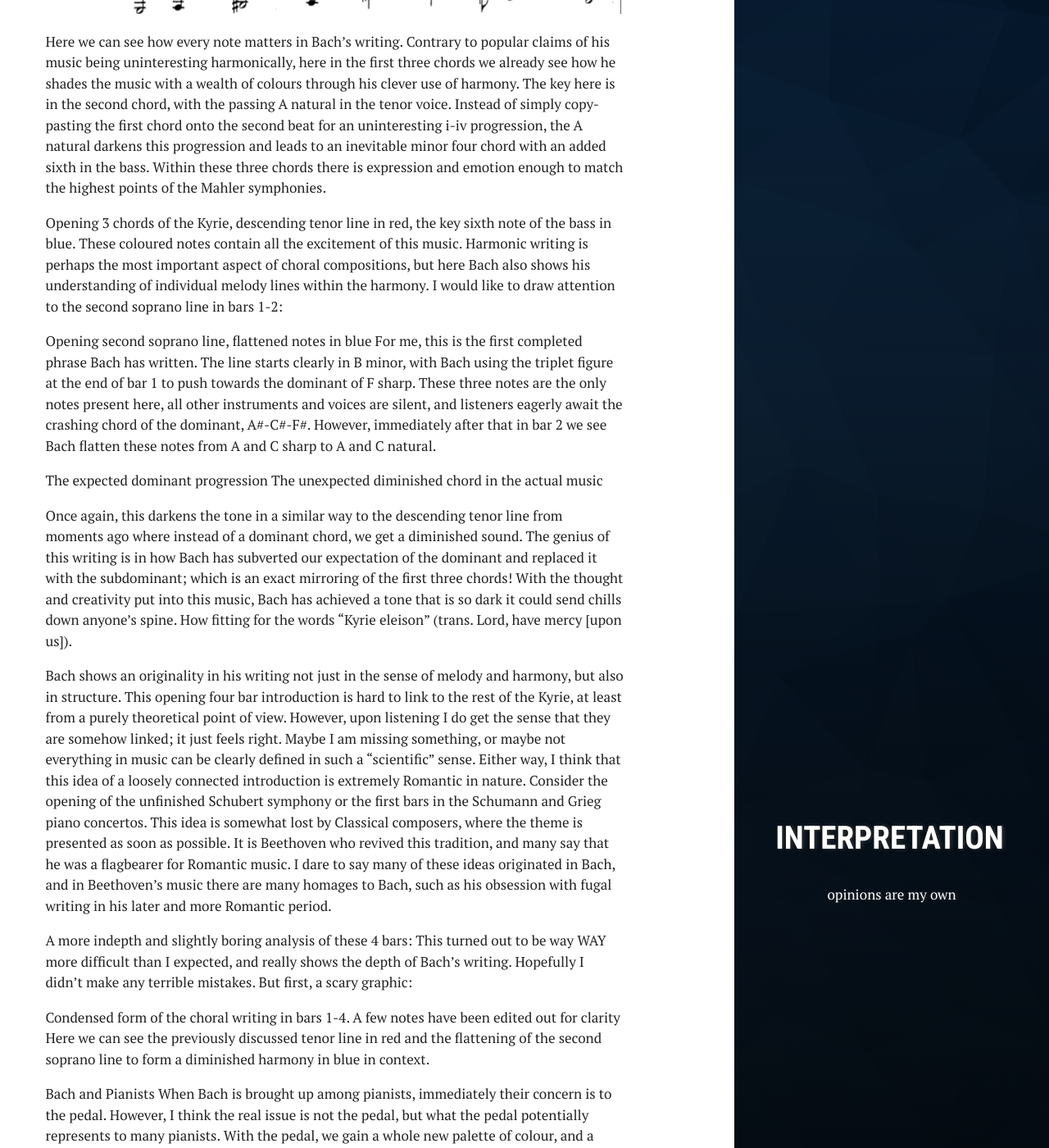
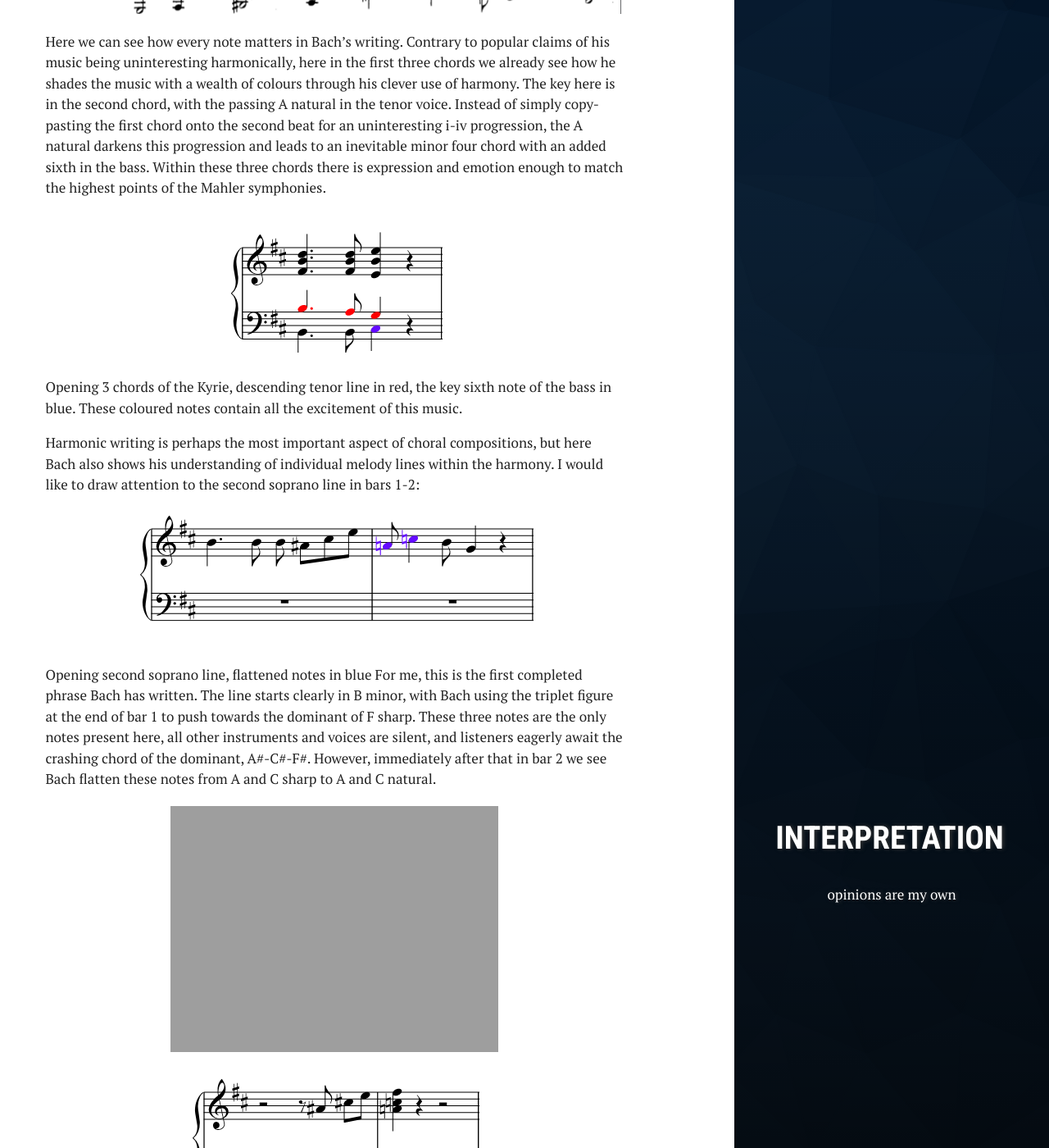
Before and after one commit to moke8198/moke8198.github.io, a Jekyll site: the page built from _posts/2017-08-06-The-Romantic-Music-of-Bach.md, in a window 1280 px wide and 1400 px high, scrolled down 2124 px. Shown: the whole window at 82% size. Built offline with Jekyll 4.4.1, drawn with Linux system fonts in a browser that asks for light colours; some of the changed text lies outside the part shown.

Commit message:
Update 2017-08-06-The-Romantic-Music-of-Bach.md

```diff
--- a/_posts/2017-08-06-The-Romantic-Music-of-Bach.md
+++ b/_posts/2017-08-06-The-Romantic-Music-of-Bach.md
@@ -28,20 +28,26 @@ The Bach B Minor Mass is the culmination of Bach’s writing, with most of the m
 <img src="https://moke8198.github.io/assets/images/bachkyrie.png" alt="">
 Here we can see how every note matters in Bach’s writing. Contrary to popular claims of his music being uninteresting harmonically, here in the first three chords we already see how he shades the music with a wealth of colours through his clever use of harmony. The key here is in the second chord, with the passing A natural in the tenor voice. Instead of simply copy-pasting the first chord onto the second beat for an uninteresting i-iv progression, the A natural darkens this progression and leads to an inevitable minor four chord with an added sixth in the bass. Within these three chords there is expression and emotion enough to match the highest points of the Mahler symphonies.
 
+<img src="https://moke8198.github.io/assets/images/bachfig1.png" alt="">
 Opening 3 chords of the Kyrie, descending tenor line in red, the key sixth note of the bass in blue. These coloured notes contain all the excitement of this music.
+
 Harmonic writing is perhaps the most important aspect of choral compositions, but here Bach also shows his understanding of individual melody lines within the harmony. I would like to draw attention to the second soprano line in bars 1-2:
 
+<img src="https://moke8198.github.io/assets/images/bachfig2.png" alt="">
  Opening second soprano line, flattened notes in blue
 For me, this is the first completed phrase Bach has written. The line starts clearly in B minor, with Bach using the triplet figure at the end of bar 1 to push towards the dominant of F sharp. These three notes are the only notes present here, all other instruments and voices are silent, and listeners eagerly await the crashing chord of the dominant, A#-C#-F#. However, immediately after that in bar 2 we see Bach flatten these notes from A and C sharp to A and C natural.
-
+<img src="https://moke8198.github.io/assets/images/bachfig3.png" alt=""> <img src="https://moke8198.github.io/assets/images/bachfig4.png" alt="">
 The expected dominant progression                        The unexpected diminished chord in the actual music
 
-Once again, this darkens the tone in a similar way to the descending tenor line from moments ago where instead of a dominant chord, we get a diminished sound. The genius of this writing is in how Bach has subverted our expectation of the dominant and replaced it with the subdominant; which is an exact mirroring of the first three chords! With the thought and creativity put into this music, Bach has achieved a tone that is so dark it could send chills down anyone’s spine. How fitting for the words “Kyrie eleison” (trans. Lord, have mercy [upon us]).
+Once again, this darkens the tone in a similar way to the descending tenor line from moments ago where instead of a dominant chord, we get a diminished sound. The genius of this writing is in how Bach has subverted our expectation of the dominant and replaced it with the subdominant; which is an exact mirroring of the first three chords!
+<img src="https://moke8198.github.io/assets/images/bachfig5.png" alt="">
+With the thought and creativity put into this music, Bach has achieved a tone that is so dark it could send chills down anyone’s spine. How fitting for the words “Kyrie eleison” (trans. Lord, have mercy [upon us]).
 
 Bach shows an originality in his writing not just in the sense of melody and harmony, but also in structure. This opening four bar introduction is hard to link to the rest of the Kyrie, at least from a purely theoretical point of view. However, upon listening I do get the sense that they are somehow linked; it just feels right. Maybe I am missing something, or maybe not everything in music can be clearly defined in such a “scientific” sense. Either way, I think that this idea of a loosely connected introduction is extremely Romantic in nature. Consider the opening of the unfinished Schubert symphony or the first bars in the Schumann and Grieg piano concertos.  This idea is somewhat lost by Classical composers, where the theme is presented as soon as possible. It is Beethoven who revived this tradition, and many say that he was a flagbearer for Romantic music. I dare to say many of these ideas originated in Bach, and in Beethoven’s music there are many homages to Bach, such as his obsession with fugal writing in his later and more Romantic period.
 
 A more indepth and slightly boring analysis of these 4 bars:
 This turned out to be way WAY more difficult than I expected, and really shows the depth of Bach’s writing. Hopefully I didn’t make any terrible mistakes. But first, a scary graphic:
+<img src="https://moke8198.github.io/assets/images/bachfig6.png" alt="">
 
 Condensed form of the choral writing in bars 1-4. A few notes have been edited out for clarity
 Here we can see the previously discussed tenor line in red and the flattening of the second soprano line to form a diminished harmony in blue in context.
```
